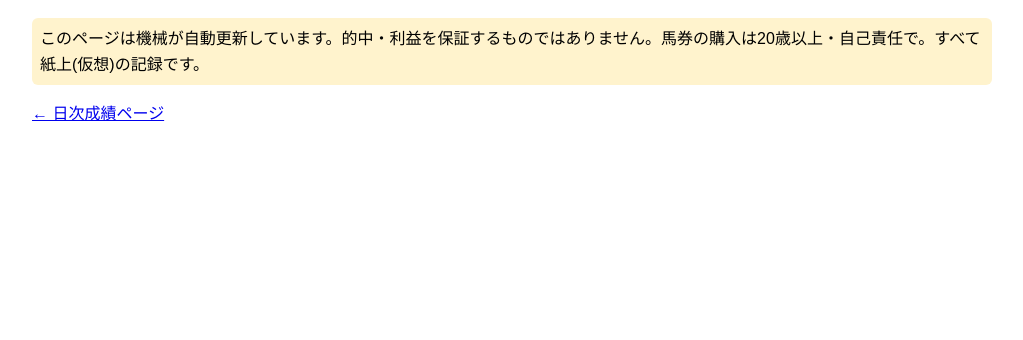
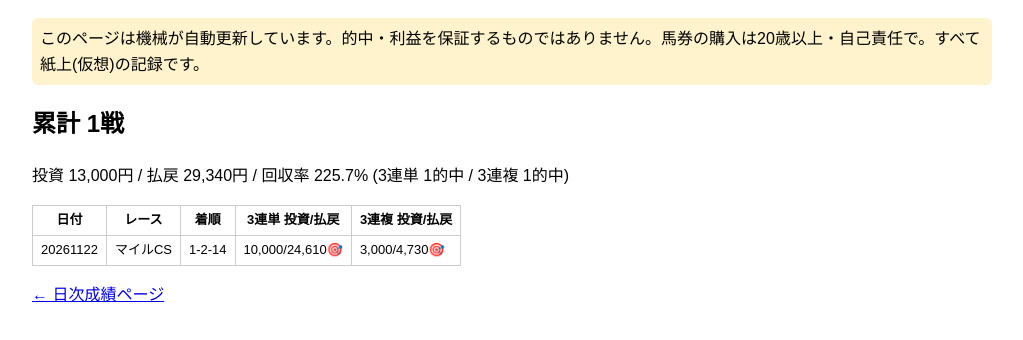
Before and after one commit to marumie-keiba/marumie-keiba.github.io, a plain HTML site: page g1/index.html in a window 1280 px wide. Shown: the part 92-432 px from the top of the page, without its empty margins (128-1151 px from the left). Drawn offline with Linux system fonts and the light colour scheme.

Commit message:
g1 result 20261122

```diff
--- a/g1/index.html
+++ b/g1/index.html
@@ -1 +1,6 @@
-<!doctype html><html lang='ja'><head><meta charset='utf-8'><meta name='viewport' content='width=device-width,initial-scale=1'><title>AI競馬マルミエ G1予想</title><style>body{font-family:sans-serif;max-width:960px;margin:0 auto;padding:16px;line-height:1.6}table{border-collapse:collapse;font-size:13px;display:block;overflow-x:auto}th,td{border:1px solid #ccc;padding:4px 8px;white-space:nowrap}.notice{background:#fff3cd;padding:8px;border-radius:6px}</style></head><body><h1>AI競馬マルミエ G1予想(3連単・3連複)</h1><p class='notice'>このページは機械が自動更新しています。的中・利益を保証するものではありません。馬券の購入は20歳以上・自己責任で。すべて紙上(仮想)の記録です。</p><p><a href='../'>← 日次成績ページ</a></p></body></html>
+<!doctype html><html lang='ja'><head><meta charset='utf-8'><meta name='viewport' content='width=device-width,initial-scale=1'><title>AI競馬マルミエ G1予想</title><style>body{font-family:sans-serif;max-width:960px;margin:0 auto;padding:16px;line-height:1.6}table{border-collapse:collapse;font-size:13px;display:block;overflow-x:auto}th,td{border:1px solid #ccc;padding:4px 8px;white-space:nowrap}.notice{background:#fff3cd;padding:8px;border-radius:6px}</style></head><body><h1>AI競馬マルミエ G1予想(3連単・3連複)</h1><p class='notice'>このページは機械が自動更新しています。的中・利益を保証するものではありません。馬券の購入は20歳以上・自己責任で。すべて紙上(仮想)の記録です。</p>
+<h2>累計 1戦</h2><p>投資 13,000円 / 払戻 29,340円 / 回収率 225.7% (3連単 1的中 / 3連複 1的中)</p>
+<table>
+<tr><th>日付</th><th>レース</th><th>着順</th><th>3連単 投資/払戻</th><th>3連複 投資/払戻</th></tr>
+<tr><td>20261122</td><td>マイルCS</td><td>1-2-14</td><td>10,000/24,610🎯</td><td>3,000/4,730🎯</td></tr>
+</table><p><a href='../'>← 日次成績ページ</a></p></body></html>
```
